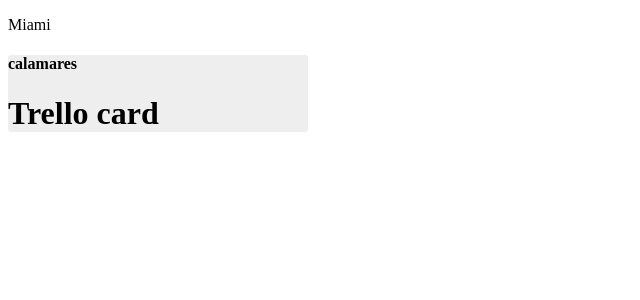
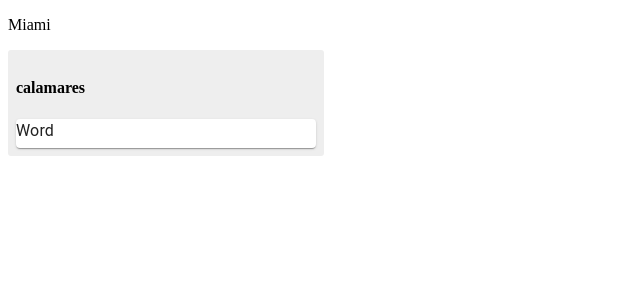
Before and after one commit to Magicianred/morello, a React (Create React App) app: page / in a window 1280 px wide. Shown: the top 300 px of the page, without its empty margins (0-640 px from the left). Built offline with nearby package versions, Linux system fonts and the light colour scheme.

Commit message:
inline styling for cards

```diff
--- a/src/components/TrelloCard.js
+++ b/src/components/TrelloCard.js
@@ -1,8 +1,14 @@
 import React, { Component } from 'react'
+import Card from '@material-ui/core/Card'
+import Typography from '@material-ui/core/Typography';
 
 const TrelloCard = () => {
     return (
-        <h1>Trello card</h1>
+        <Card>
+            <Typography gutterBottom>
+                Word
+            </Typography>
+        </Card>
     )
 }
 export default TrelloCard;
--- a/src/components/TrelloList.js
+++ b/src/components/TrelloList.js
@@ -10,12 +10,12 @@ const TrelloList = ({ title }) => {
     )
 }
 
-
 const styles = {
     container: {
         backgroundColor: '#eee',
         borderRadius: 3,
-        width: 300
+        width: 300,
+        padding: 8
     }
 }
 
```
